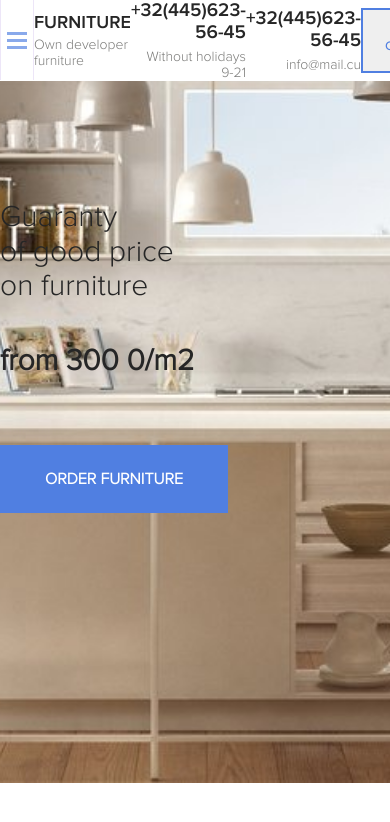
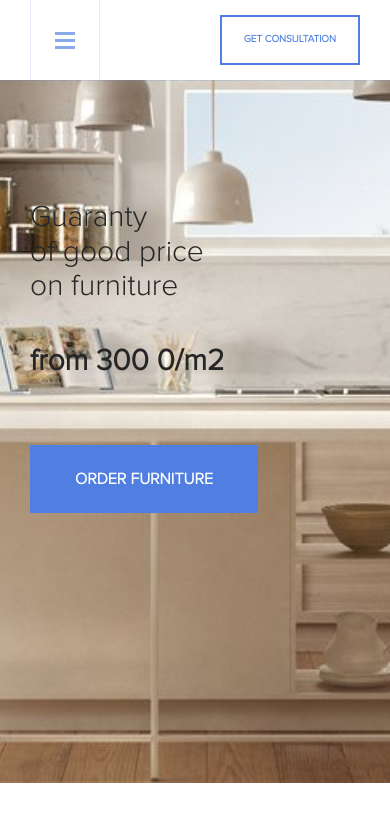
Before and after one commit to RPidlis/landingPage, a website: page index.html in a window 390 px wide. Drawn offline with Linux system fonts and the light colour scheme; files whose address does not match are found by name.

Commit message:
Adaptive for header

```diff
--- a/SASS/_grid.sass
+++ b/SASS/_grid.sass
@@ -5,3 +5,16 @@
   max-width: 1170px
   margin: auto
   padding: 0
+
+@media (max-width: 1199px)
+  .container
+    max-width: 960px
+
+@media (max-width: 991px)
+  .container
+    max-width: 750px
+
+@media (max-width: 768px)
+  .container
+    max-width: 100%
+    padding: 0 30px
--- a/SASS/_interface.sass
+++ b/SASS/_interface.sass
@@ -8,6 +8,7 @@ body
   font-size: 12px
   font-weight: bold
   color: $primary
+  background-color: #ffffff
 .button
   border: none
   padding: 25px 45px
@@ -15,3 +16,8 @@ body
   color: #ffffff
   background-color: $primary
   font-weight: bold
+
+
+@media (max-width: 576px)
+  .button-o
+    font-size: 10px
--- a/SASS/blocks/_navbar.sass
+++ b/SASS/blocks/_navbar.sass
@@ -75,3 +75,21 @@
     display: block
     font-size: 14px
     color: $text-color-light
+
+
+@media (max-width: 991px)
+  .navbar
+    &__mobile, &__landline
+      display: none
+
+@media (max-width: 576px)
+  .logo
+    display: none
+  .menu
+    top: 80px
+    &__button
+      height: 60px
+    &__nav
+      flex-direction: column
+    &__link
+      margin-bottom: 20px
```
Also changed, not shown: SASS/style.css, 1 other file.
